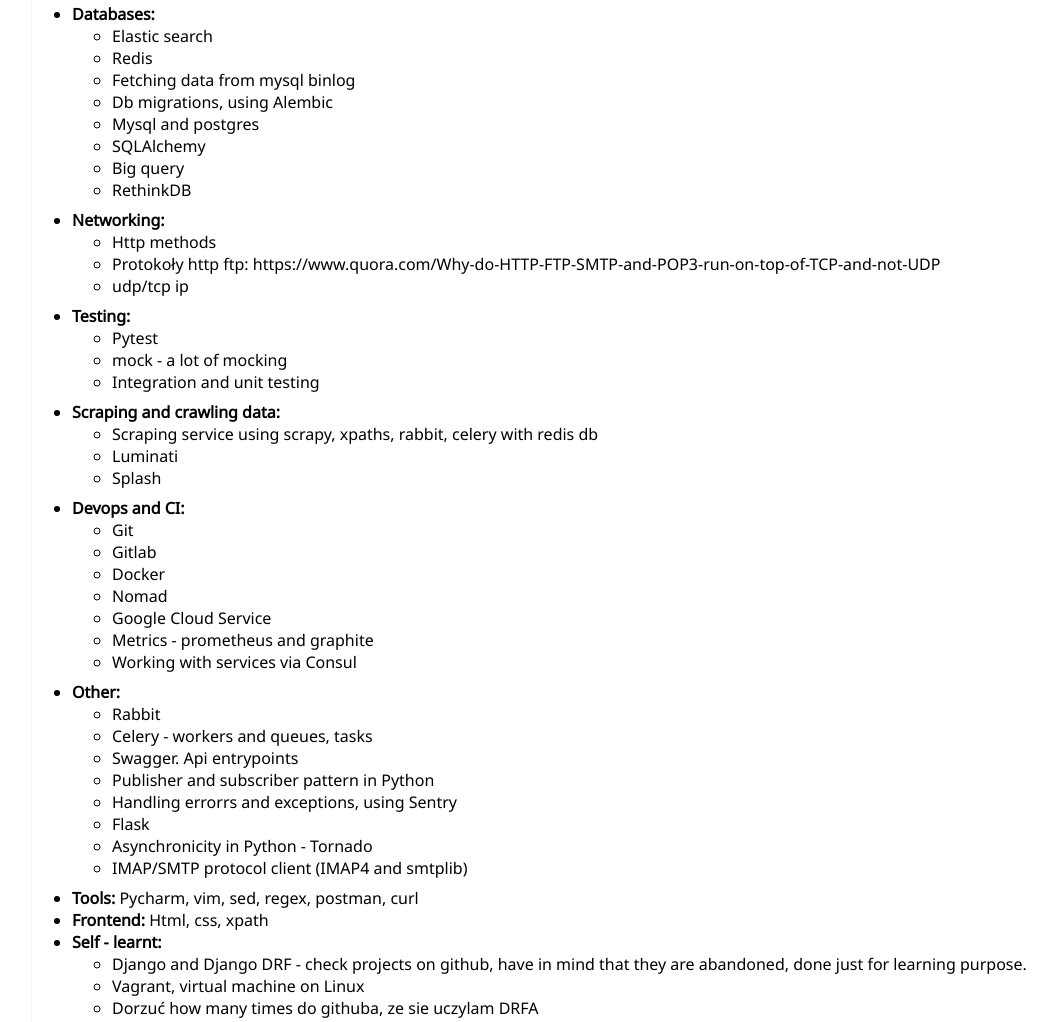
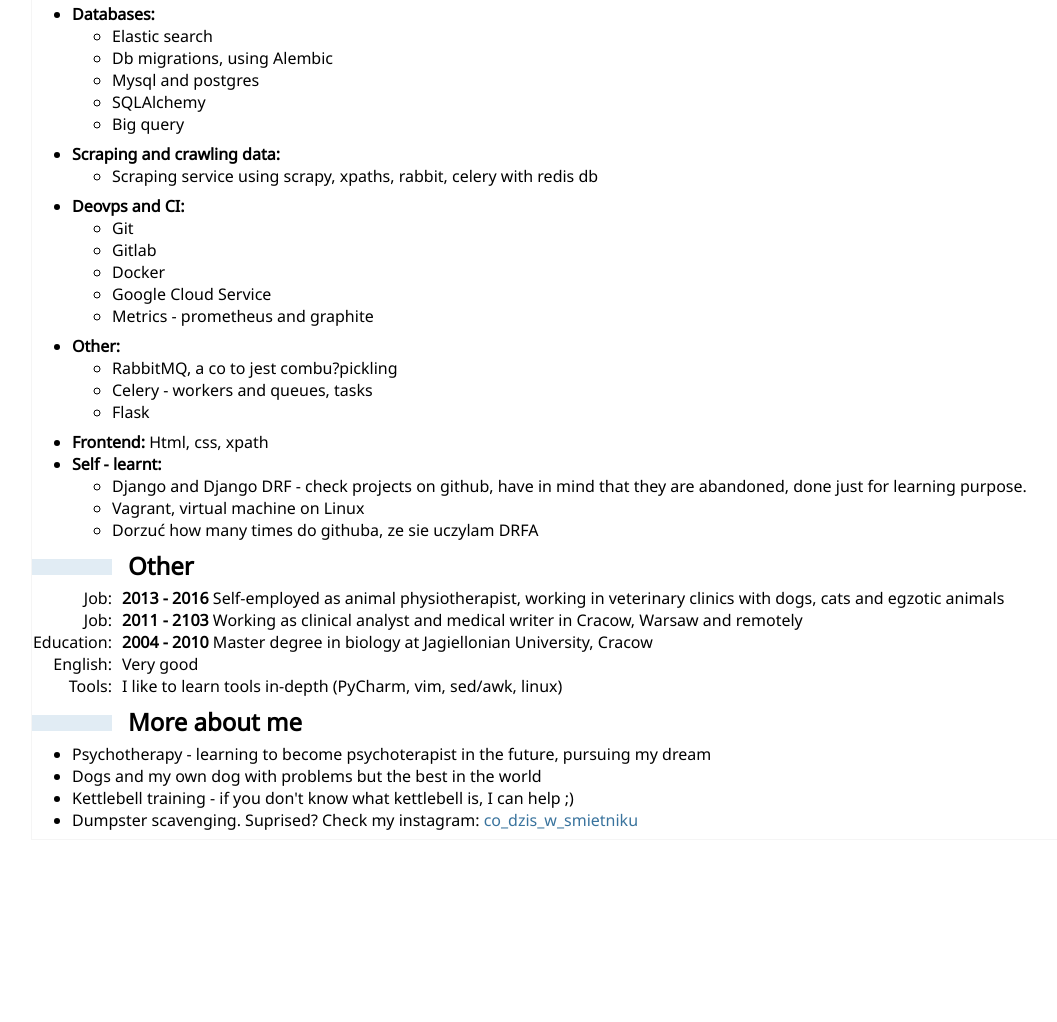
Before and after one commit to nausicaaa/cv, a plain HTML site: page cv.html in a window 1280 px wide. Shown: the part 698-1720 px from the top of the page, without its empty margins (32-1089 px from the left). After the commit the page ends 1538 px from the top, so only its background shows below. Drawn offline with Linux system fonts and the light colour scheme.

Commit message:
Comment some lines in cv. Add photo and cv notes

```diff
--- a/cv.html
+++ b/cv.html
@@ -190,8 +190,8 @@
             <li>Working with customer team helping them solving problems for particular clients</li>
             <li>Kanban and scrum</li>
             <li>Team work</li>
-            <li>Pair programming</li>
-            <li>Working and maintaining  two versions of application and handling migration process to new app version</li>
+            <li>Pair programming</li
+>            <li>Working and maintaining  two versions of application and handling migration process to new app version</li>
             <li>Working via MVP strategy</li>
             <li>Working with data science team on classification service.</li>
             <li>Duty</li>
@@ -201,55 +201,55 @@
     <li><b>Databases:</b> </li>
         <ul>
             <li>Elastic search</li>
-            <li>Redis</li>
-            <li>Fetching data from mysql binlog</li>
+            <!-- <li>Redis</li> -->
+            <!-- <li>Fetching data from mysql binlog</li> -->
             <li>Db migrations, using Alembic</li>
             <li>Mysql and postgres</li>
             <li>SQLAlchemy</li>
             <li>Big query</li>
-            <li>RethinkDB</li>
+            <!-- <li>RethinkDB</li> -->
         </ul>
-    <li><b>Networking:</b></li>
-        <ul>
-            <li>Http methods</li>
-            <li>Protokoły http ftp:  https://www.quora.com/Why-do-HTTP-FTP-SMTP-and-POP3-run-on-top-of-TCP-and-not-UDP</li>
-            <li>udp/tcp ip</li>
-        </ul>
-    <li><b>Testing:</b></li>
-        <ul>
-            <li>Pytest</li>
-            <li>mock - a lot of mocking</li>
-            <li>Integration and unit testing</li>
-        </ul>
+    <!-- <li><b>Networking:</b></li> -->
+        <!-- <ul> -->
+            <!-- <li>Http methods</li> -->
+            <!-- <li>Protokoły http ftp:  https://www.quora.com/Why-do-HTTP-FTP-SMTP-and-POP3-run-on-top-of-TCP-and-not-UDP</li> -->
+            <!-- <li>udp/tcp ip</li> -->
+        <!-- </ul> -->
+    <!-- <li><b>Testing:</b></li> -->
+        <!-- <ul> -->
+            <!-- <li>Pytest</li> -->
+            <!-- <li>mock - a lot of mocking</li>  -->
+            <!-- <li>Integration and unit testing</li> -->
+        <!-- </ul> -->
     <li><b>Scraping and crawling data:</b></li>
         <ul>
             <li>Scraping service using scrapy, xpaths, rabbit, celery with redis db </li>
-            <li>Luminati</li>
-            <li>Splash</li>
+            <!-- <li>Luminati</li> -->
+            <!-- <li>Splash</li> -->
         </ul>
 
-    <li><b>Devops and CI:</b></li>
+    <li><b>Deovps and CI:</b></li>
         <ul>
             <li>Git  </li>
             <li>Gitlab</li>
             <li>Docker</li>
-            <li>Nomad</li>
+            <!-- <li>Nomad</li> -->
             <li>Google Cloud Service</li>
             <li>Metrics - prometheus and graphite</li>
-            <li>Working with services via Consul</li>
+            <!-- <li>Working with services via Consul</li> -->
         </ul>
     <li><b>Other:</b></li>
         <ul>
-            <li>Rabbit </li>
+            <li>RabbitMQ, a co to jest combu?pickling </li>
             <li>Celery - workers and queues, tasks</li>
-            <li>Swagger. Api entrypoints</li>
-            <li>Publisher and subscriber pattern in Python</li>
-            <li>Handling errorrs and exceptions, using Sentry</li>
+            <!-- <li>Swagger. Api entrypoints</li> -->
+            <!-- <li>Publisher and subscriber pattern in Python</li> -->
+            <!-- <li>Handling errorrs and exceptions, using Sentry</li> -->
             <li>Flask</li>
-            <li>Asynchronicity in Python - Tornado</li>
-            <li>IMAP/SMTP protocol client (IMAP4 and smtplib)</li>
+            <!-- <li>Asynchronicity in Python - Tornado</li> -->
+            <!-- <li>IMAP/SMTP protocol client (IMAP4 and smtplib)</li> -->
         </ul>
-    <li><b>Tools:</b> Pycharm, vim, sed, regex, postman, curl</li>
+    <!-- <li><b>Tools:</b> Pycharm, vim, sed, regex, postman, curl, cron, grep</li> -->
     <li><b>Frontend:</b> Html, css, xpath</li>
     <li><b>Self - learnt:</b></li>
         <ul>
```
Also changed, not shown: aaa.jpg (added), cv_notes.txt (added).
